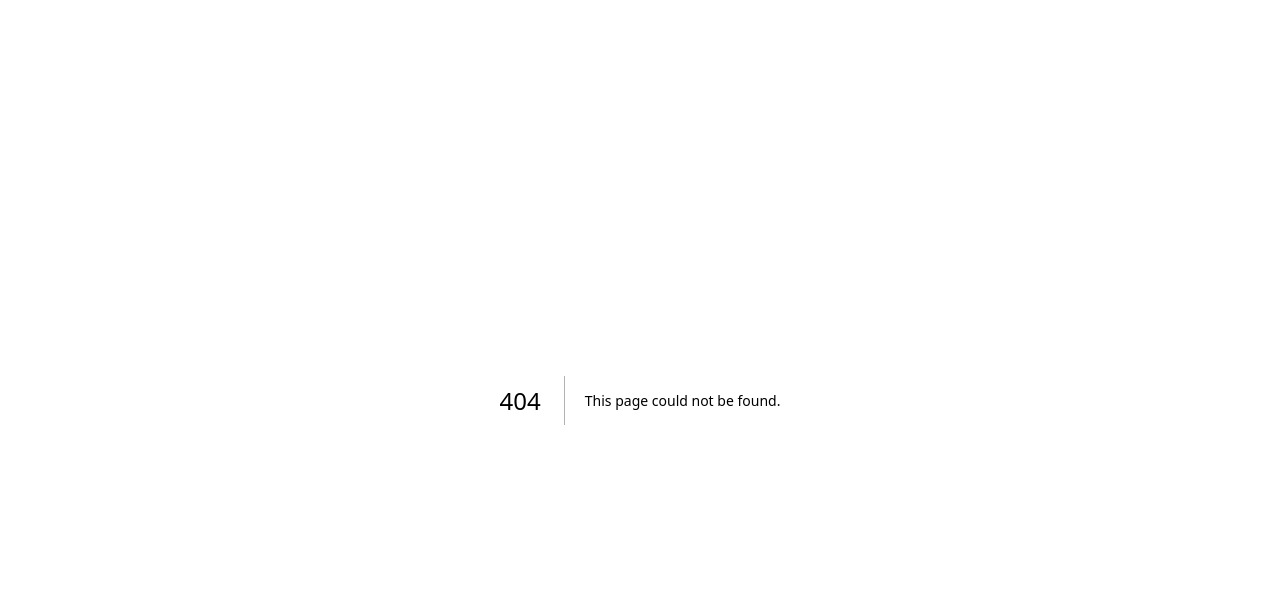
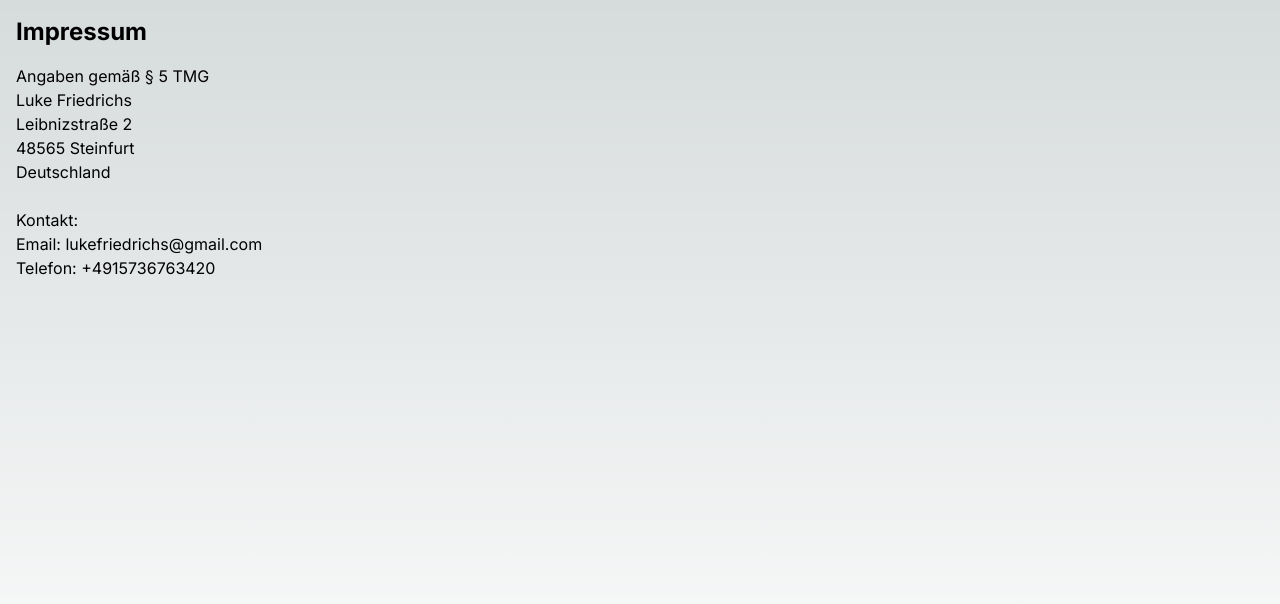
Before and after one commit to LckyLke/babaproject, a Next.js app: page /impressum in a window 1280 px wide. Before the commit this address had no page. Shown: the top 604 px of the page. Built offline with nearby package versions, Linux system fonts and the light colour scheme.

Commit message:
added Impressum

```diff
--- /dev/null
+++ b/app/impressum/page.js
@@ -0,0 +1,19 @@
+const Impressum = () => {
+  return (
+    <div className="p-4 h-screen">
+      <h1 className="text-2xl font-bold mb-4">Impressum</h1>
+      <p>Angaben gemäß § 5 TMG</p>
+      <p>Luke Friedrichs</p>
+      <p>Leibnizstraße 2</p>
+      <p>48565 Steinfurt</p>
+      <p>Deutschland</p>
+      <br />
+      <p>Kontakt:</p>
+      <p>Email: lukefriedrichs@gmail.com</p>
+      <p>Telefon: +4915736763420</p>
+      {/* Add more information as per your requirement */}
+    </div>
+  );
+};
+
+export default Impressum;
--- a/app/page.js
+++ b/app/page.js
@@ -8,6 +8,7 @@ import { useErzeugerContext } from '@/context/erzeuger';
 import { useImportDataContext } from '@/context/importdata';
 import ErzeugerObj from '@/classes/erzeuger';
 import LineChart from '@/components/LineChart';
+import Footer from '@/components/Footer';
 
 export default function Home() {
   const [numDivs, setNumDivs] = useState(0);
@@ -61,6 +62,7 @@ export default function Home() {
     };
   };
   return (
+    <div>
       <div className="flex justify-between px-2">
         <div className=" h-screen flex flex-col justify-around items-start">
           <div>
@@ -110,5 +112,7 @@ export default function Home() {
         </div>
         {showGraph && <LineChart />}
       </div>
+      <Footer />
+    </div>
   );
 }
--- /dev/null
+++ b/components/Footer.js
@@ -0,0 +1,18 @@
+import Link from 'next/link';
+
+const Footer = () => {
+  return (
+    <footer className="bg-gray-100 mt-auto py-4 text-center">
+      <p>© 2023 Luke Friedrichs</p>
+      <Link
+        href="/impressum"
+        target="_blank"
+        className="text-blue-600 hover:underline"
+      >
+        Impressum
+      </Link>
+    </footer>
+  );
+};
+
+export default Footer;
```
Lines whose indentation alone changed are shown as unchanged.
